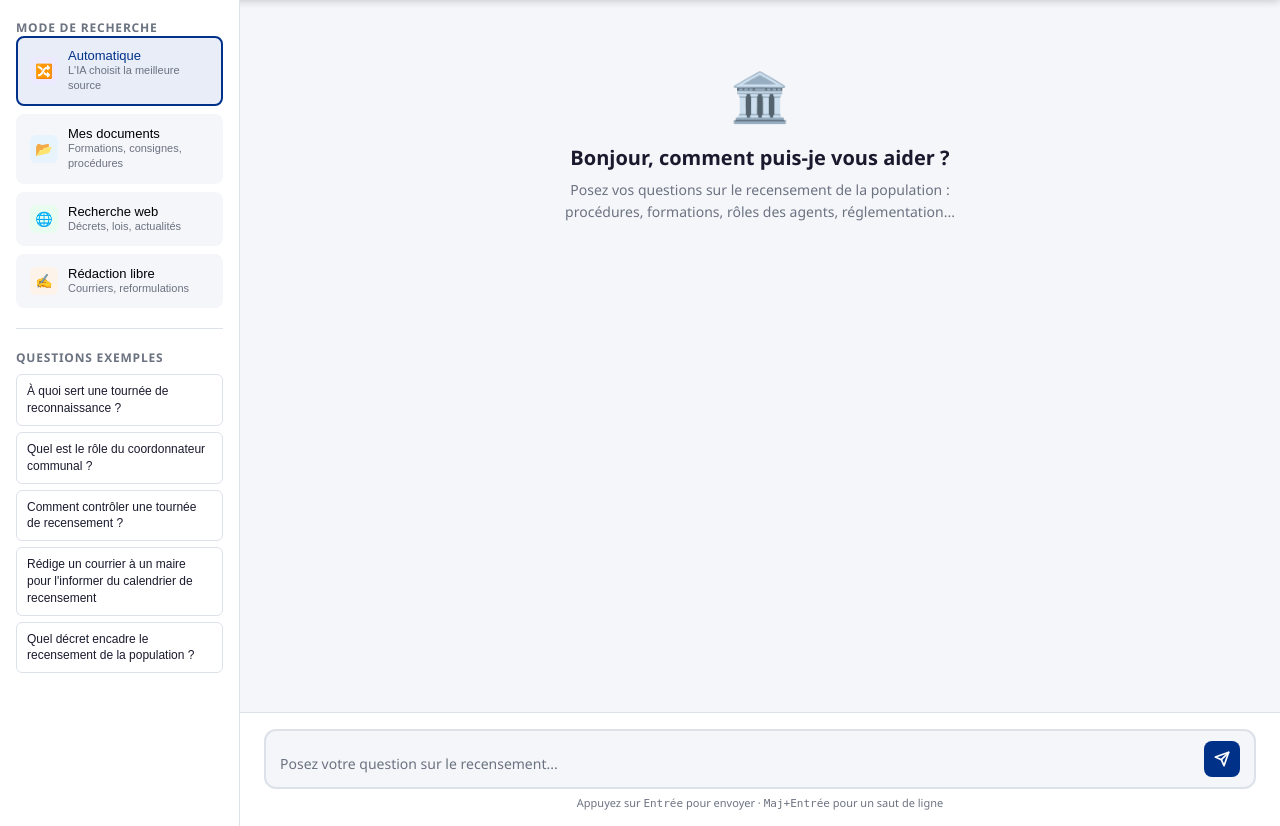
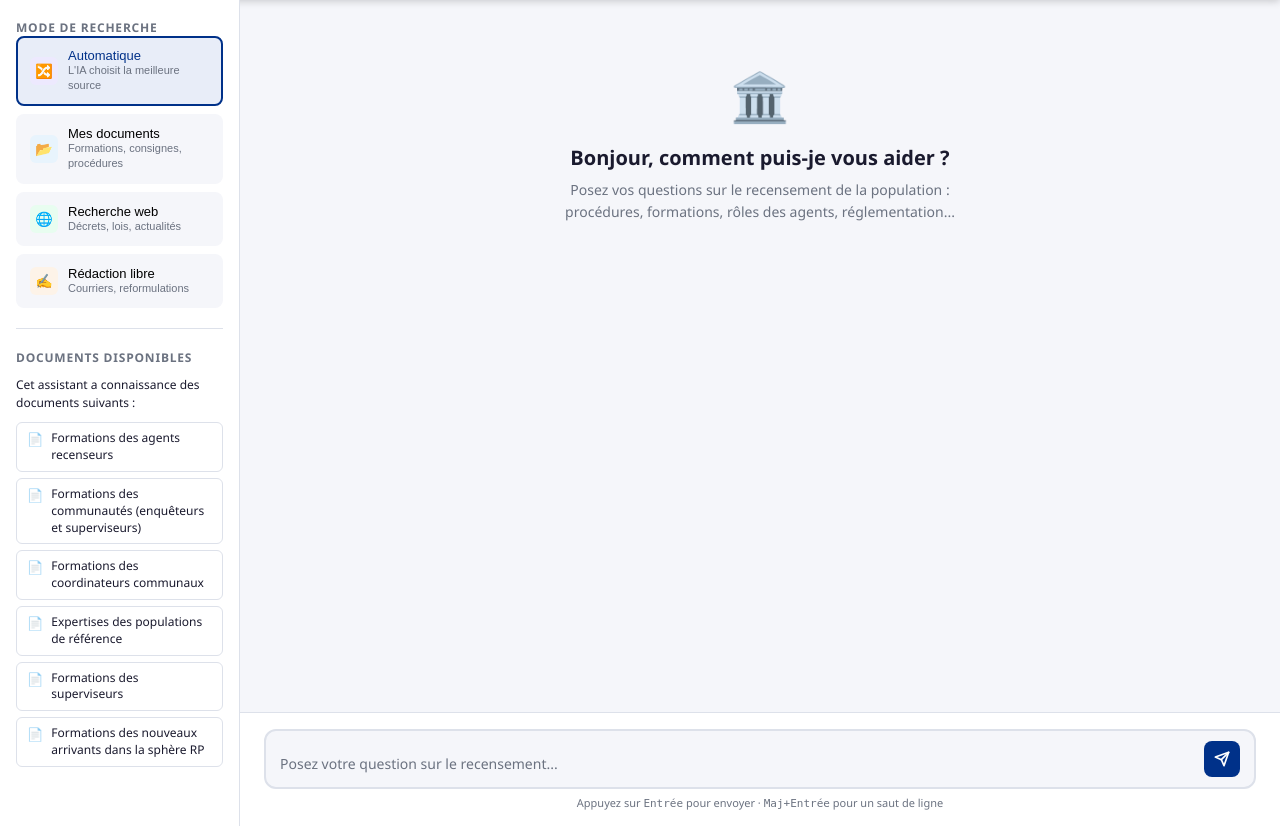
Before and after one commit to VincentB1984/test-rag-rp, a FastAPI app: page / in a window 1280 px wide. Shown: the part 61-887 px from the top of the page. Run offline with FastAPI, Linux system fonts and the light colour scheme.

Commit message:
Update index.html

```diff
--- a/templates/index.html
+++ b/templates/index.html
@@ -155,23 +155,31 @@
 
     .separateur { height: 1px; background: var(--gris-bord); }
 
-    .exemples h2 { margin-bottom: 8px; }
-    .exemple-btn {
-      display: block;
-      width: 100%;
-      text-align: left;
-      padding: 8px 10px;
+    .exemples h2 { margin-bottom: 10px; }
+    .domaines-intro {
+      font-size: 12px;
+      color: var(--texte-leger);
+      margin-bottom: 10px;
+      line-height: 1.5;
+    }
+    .domaine-item {
+      display: flex;
+      align-items: flex-start;
+      gap: 8px;
+      padding: 7px 10px;
       border-radius: 6px;
       border: 1px solid var(--gris-bord);
       background: var(--blanc);
       font-size: 12px;
       color: var(--texte);
-      cursor: pointer;
       margin-bottom: 6px;
-      transition: background 0.15s;
       line-height: 1.4;
     }
-    .exemple-btn:hover { background: var(--bleu-clair); border-color: var(--bleu-rf); }
+    .domaine-item::before {
+      content: "📄";
+      flex-shrink: 0;
+      font-size: 13px;
+    }
 
     /* ── Zone de chat ── */
     .chat-container {
@@ -427,12 +435,14 @@
     <div class="separateur"></div>
 
     <div class="exemples">
-      <h2>Questions exemples</h2>
-      <button class="exemple-btn" onclick="poserExemple(this)">À quoi sert une tournée de reconnaissance ?</button>
-      <button class="exemple-btn" onclick="poserExemple(this)">Quel est le rôle du coordonnateur communal ?</button>
-      <button class="exemple-btn" onclick="poserExemple(this)">Comment contrôler une tournée de recensement ?</button>
-      <button class="exemple-btn" onclick="poserExemple(this)">Rédige un courrier à un maire pour l'informer du calendrier de recensement</button>
-      <button class="exemple-btn" onclick="poserExemple(this)">Quel décret encadre le recensement de la population ?</button>
+      <h2>Documents disponibles</h2>
+      <p class="domaines-intro">Cet assistant a connaissance des documents suivants :</p>
+      <div class="domaine-item">Formations des agents recenseurs</div>
+      <div class="domaine-item">Formations des communautés (enquêteurs et superviseurs)</div>
+      <div class="domaine-item">Formations des coordinateurs communaux</div>
+      <div class="domaine-item">Expertises des populations de référence</div>
+      <div class="domaine-item">Formations des superviseurs</div>
+      <div class="domaine-item">Formations des nouveaux arrivants dans la sphère RP</div>
     </div>
   </aside>
 
@@ -497,12 +507,6 @@
     document.querySelectorAll(".mode-btn").forEach(b => {
       b.classList.toggle("actif", b.dataset.mode === mode);
     });
-  }
-
-  // ── Questions exemples ──
-  function poserExemple(btn) {
-    document.getElementById("input-question").value = btn.textContent;
-    envoyerMessage();
   }
 
   // ── Ajustement automatique de la hauteur du textarea ──
```
